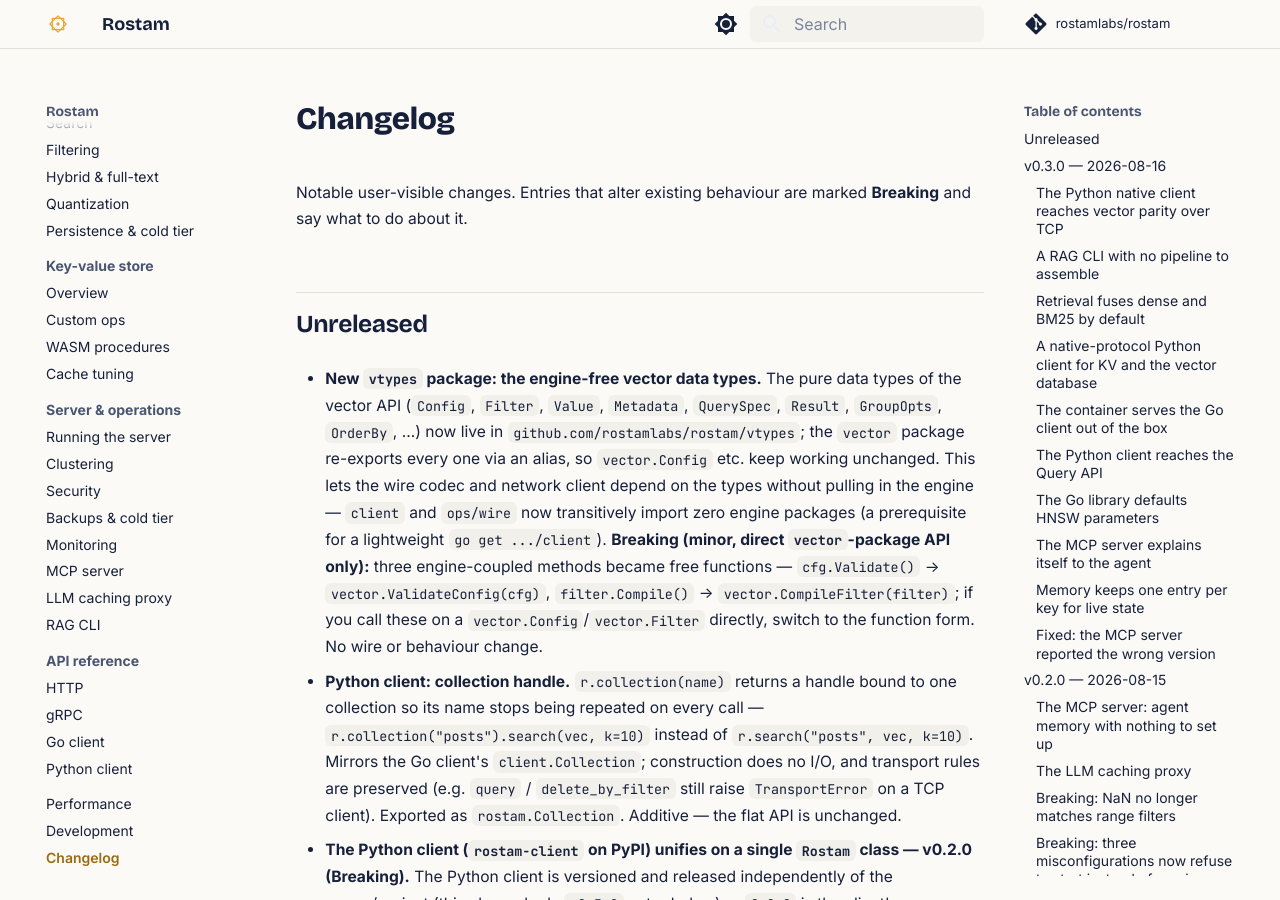
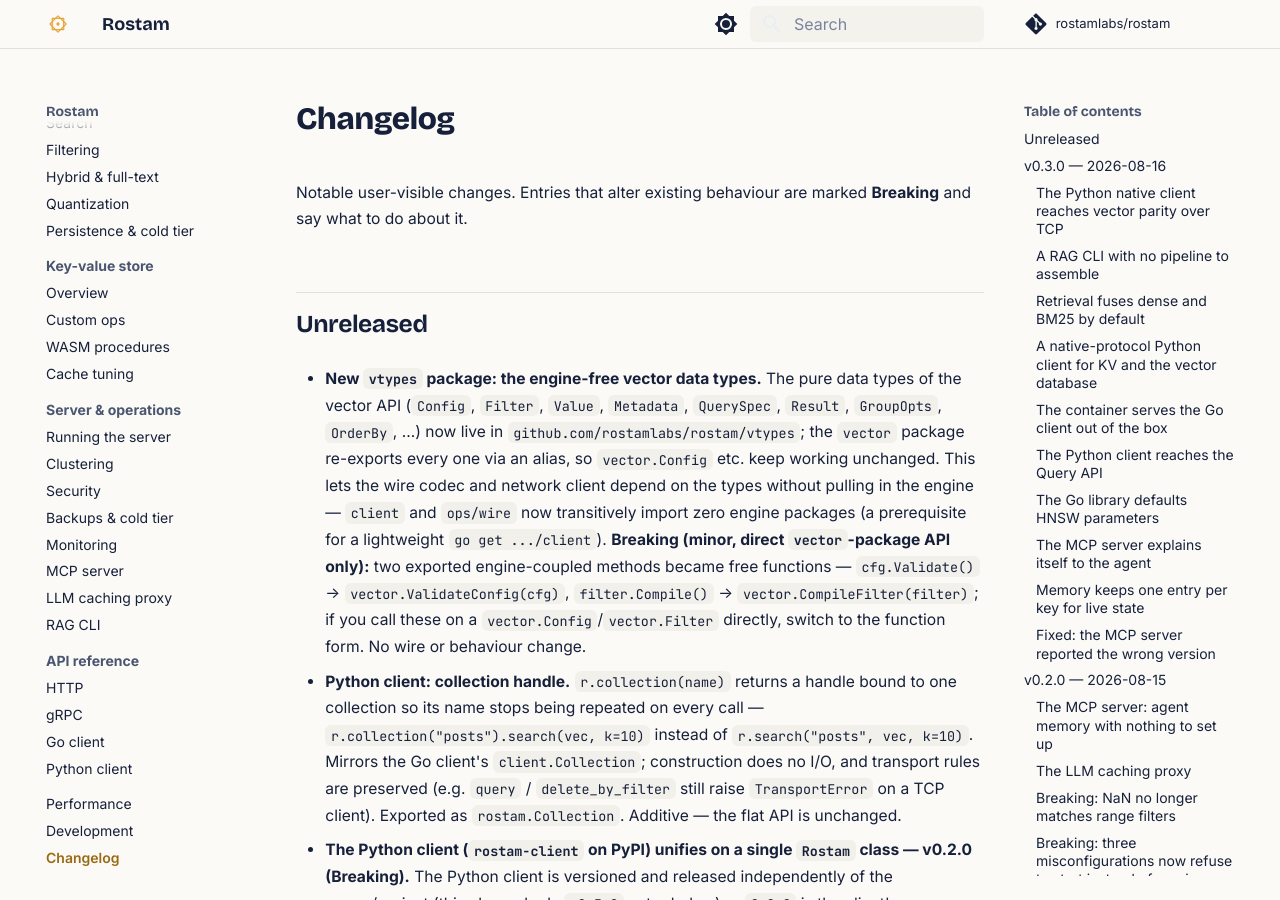
Before and after one commit to Keivan-S/rostam, an MkDocs documentation site: the page built from docs/changelog.md, in a window 1280 px wide and 900 px high. Built offline with MkDocs 1.6.1 and Material for MkDocs 9.7.7, drawn with Linux system fonts in a browser that asks for light colours; comment, search, counter and statistics services are not loaded.

Commit message:
docs: list FusionDBSF in HybridOpts.Method; correct changelog method count to two (exported)

```diff
--- a/docs/changelog.md
+++ b/docs/changelog.md
@@ -13,8 +13,8 @@
   the wire codec and network client depend on the types without pulling in the
   engine — `client` and `ops/wire` now transitively import zero engine packages
   (a prerequisite for a lightweight `go get .../client`). **Breaking (minor,
-  direct `vector`-package API only):** three engine-coupled methods became free
-  functions — `cfg.Validate()` → `vector.ValidateConfig(cfg)`,
+  direct `vector`-package API only):** two exported engine-coupled methods became
+  free functions — `cfg.Validate()` → `vector.ValidateConfig(cfg)`,
   `filter.Compile()` → `vector.CompileFilter(filter)`; if you call these on a
   `vector.Config`/`vector.Filter` directly, switch to the function form. No wire
   or behaviour change.
```
Also changed, not shown: 1 other file.
